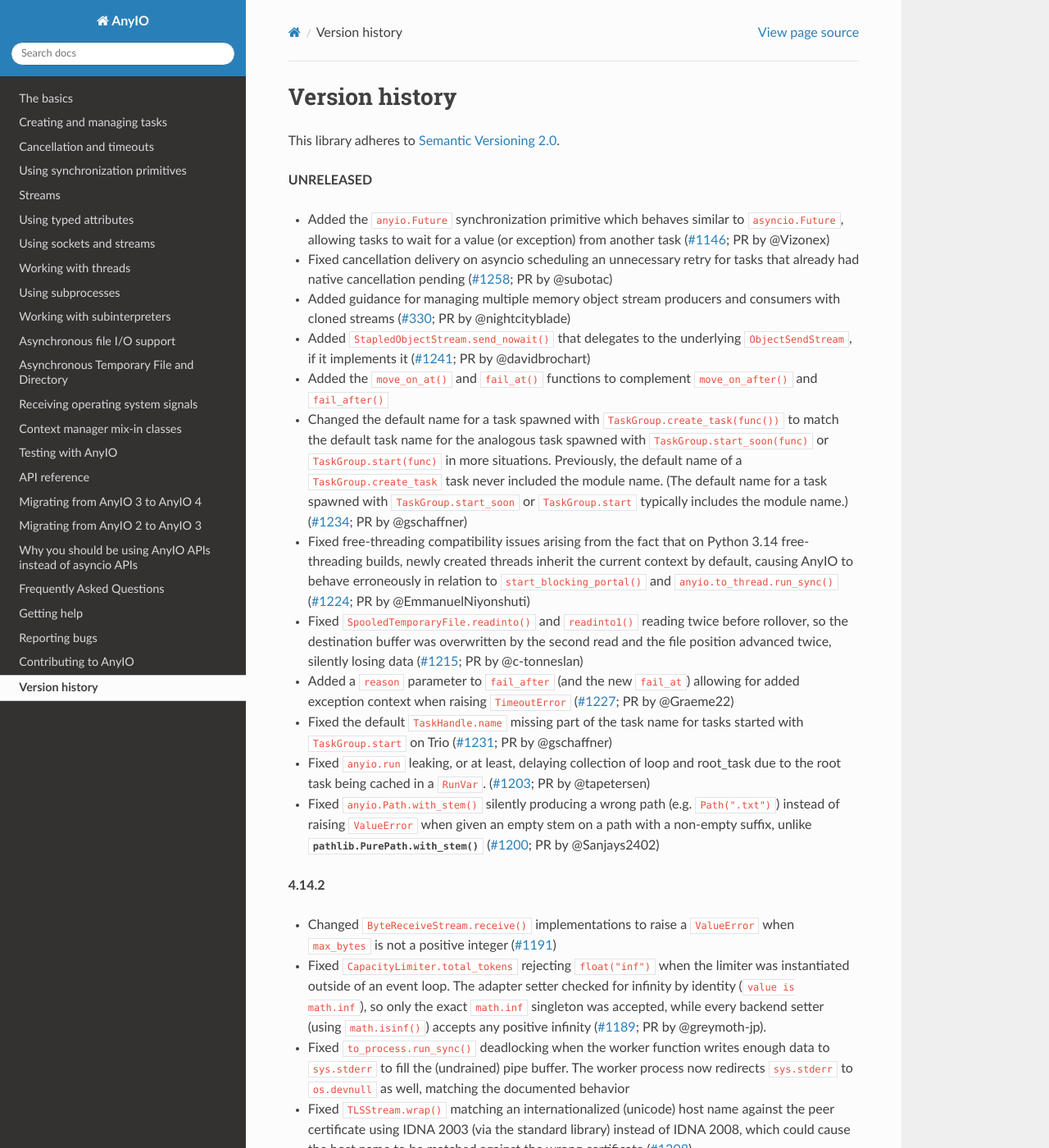
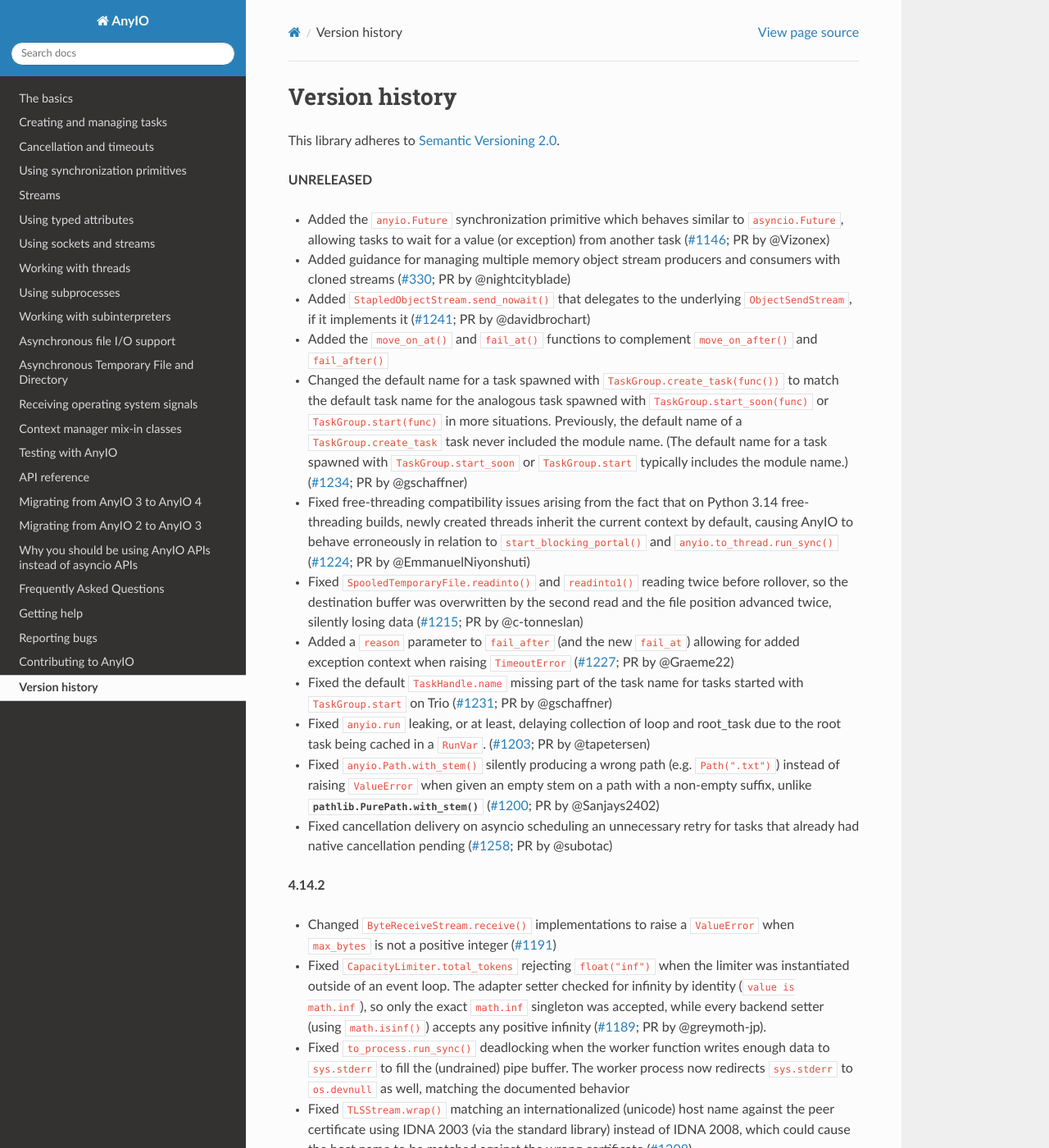
Before and after one commit to agronholm/anyio, a Sphinx documentation site: the page built from docs/versionhistory.rst, in a window 1280 px wide and 1400 px high. Shown: the whole window at 82% size. Built offline with Sphinx 7.4.7 and the Read the Docs theme 3.1.0, drawn with Linux system fonts in a browser that asks for light colours; the version number could not be read and is left out; some of the changed lines change nothing that is shown.

Commit message:
Relocated the changelog entry

```diff
--- a/docs/versionhistory.rst
+++ b/docs/versionhistory.rst
@@ -8,9 +8,6 @@
 - Added the ``anyio.Future`` synchronization primitive which behaves similar to
   ``asyncio.Future``, allowing tasks to wait for a value (or exception) from another
   task (`#1146 <https://github.com/agronholm/anyio/pull/1146>`_; PR by @Vizonex)
-- Fixed cancellation delivery on asyncio scheduling an unnecessary retry for tasks
-  that already had native cancellation pending
-  (`#1258 <https://github.com/agronholm/anyio/issues/1258>`_; PR by @subotac)
 - Added guidance for managing multiple memory object stream producers and consumers
   with cloned streams
   (`#330 <https://github.com/agronholm/anyio/issues/330>`_; PR by @nightcityblade)
@@ -48,6 +45,9 @@
   ``Path(".txt")``) instead of raising ``ValueError`` when given an empty stem on a
   path with a non-empty suffix, unlike :meth:`pathlib.PurePath.with_stem`
   (`#1200 <https://github.com/agronholm/anyio/pull/1200>`_; PR by @Sanjays2402)
+- Fixed cancellation delivery on asyncio scheduling an unnecessary retry for tasks
+  that already had native cancellation pending
+  (`#1258 <https://github.com/agronholm/anyio/issues/1258>`_; PR by @subotac)
 
 **4.14.2**
 
```
